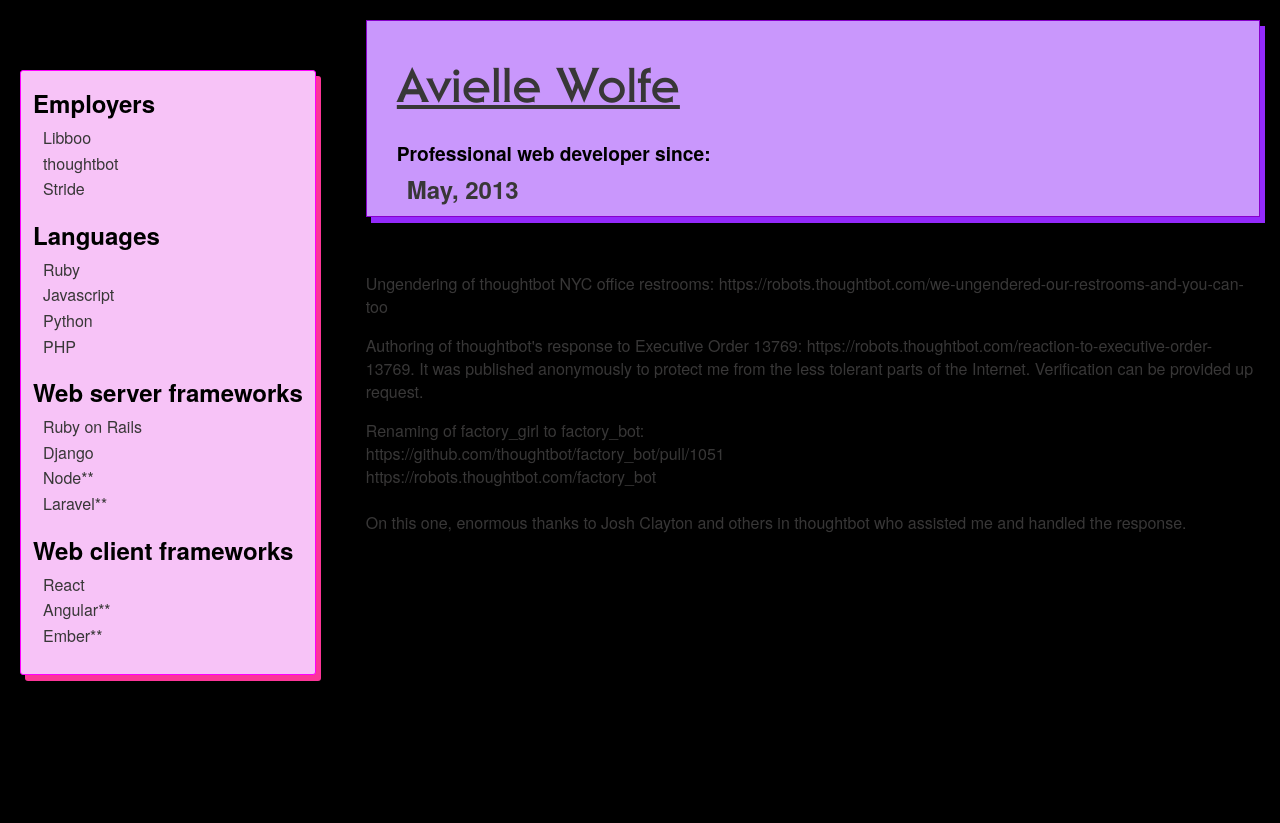
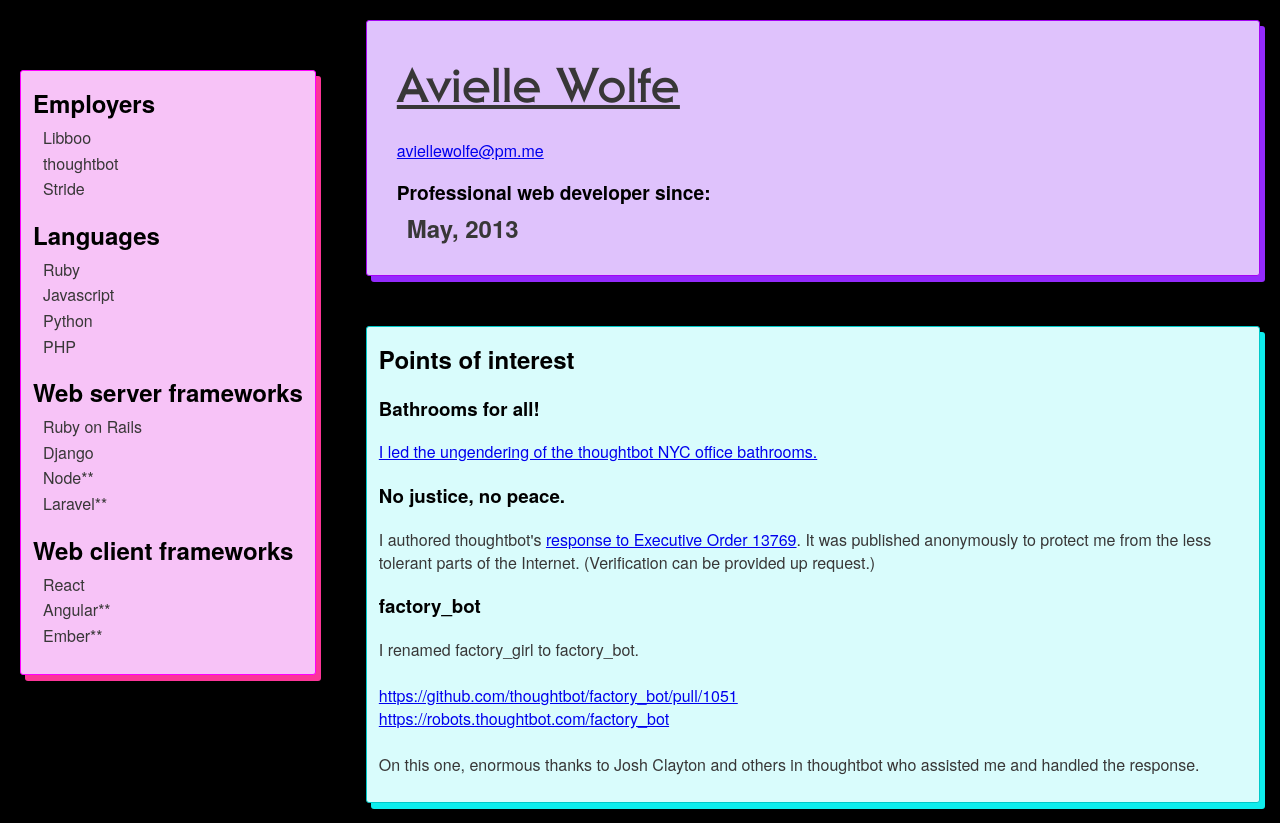
Before and after one commit to Euraldius/avielle-os, a Vue app: page /#/resume in a window 1280 px wide. Before the commit the page ends 800 px from the top, so only its background shows below. Built offline with nearby package versions, Linux system fonts and the light colour scheme.

Commit message:
Style points of interest

```diff
--- a/src/views/Resume.vue
+++ b/src/views/Resume.vue
@@ -42,26 +42,36 @@
       <section class="main">
         <header class="header">
           <h1>Avielle Wolfe</h1>
+          <p><a href="mailto:aviellewolfe@pm.me">aviellewolfe@pm.me</a></p>
           <h2>Professional web developer since:</h2>
-          <p>May, 2013</p>
+          <p class="response">May, 2013</p>
         </header>
+        <section class="points-of-interest">
+          <h2>Points of interest</h2>
           <section>
-          <h2>Points of interest</h2>
-          <p>Ungendering of thoughtbot NYC office restrooms: https://robots.thoughtbot.com/we-ungendered-our-restrooms-and-you-can-too</p>
+            <h3>Bathrooms for all!</h3>
+            <p><a href="https://robots.thoughtbot.com/we-ungendered-our-restrooms-and-you-can-too">I led the ungendering of the thoughtbot NYC office bathrooms.</a></p>
+          </section>
+          <section>
+            <h3>No justice, no peace.</h3>
             <p>
-            Authoring of thoughtbot's response to Executive Order 13769:
-            https://robots.thoughtbot.com/reaction-to-executive-order-13769.
+              I authored thoughtbot's <a href="https://robots.thoughtbot.com/reaction-to-executive-order-13769">response to Executive Order 13769</a>.
               It was published anonymously to protect me from the less tolerant parts of
-            the Internet. Verification can be provided up request.
+              the Internet. (Verification can be provided up request.)
             </p>
+          </section>
+          <section>
+            <h3>factory_bot</h3>
             <p>
-            Renaming of factory_girl to factory_bot:<br/>
-            https://github.com/thoughtbot/factory_bot/pull/1051<br/>
-            https://robots.thoughtbot.com/factory_bot<br/>
+              I renamed factory_girl to factory_bot.<br/>
+              <br/>
+              <a href="https://github.com/thoughtbot/factory_bot/pull/1051">https://github.com/thoughtbot/factory_bot/pull/1051</a><br/>
+              <a href="https://robots.thoughtbot.com/factory_bot">https://robots.thoughtbot.com/factory_bot</a><br/>
               <br/>
               On this one, enormous thanks to Josh Clayton and others in thoughtbot
               who assisted me and handled the response.
             </p>
+          </section>
         </section>
       </section>
     </div>
@@ -86,15 +96,24 @@
 $light-pink: #f7c3f7;
 $pink: #fc3598;
 
-$stolen-purple: #8800cc;
+$stolen-purple: #a404f4;
 $plum: #932afc;
-$lavender: #c997fc;
+$lavender: #dfc2fc;
+
+$powder-blue: #d9fcfc;
+$eighties-ski-jacket: #00c9c9;
+$teal: #0eeded;
 
 h2 {
   color: black;
   font-stretch: condensed;
   margin-top: 5px;
   margin-bottom: 5px;
+}
+
+h3 {
+  color: black;
+  font-stretch: condensed;
 }
 
 .resume {
@@ -105,9 +124,10 @@
 .header {
   background: $lavender;
   border: 1px solid $stolen-purple;
+  border-radius: 3px;
   box-shadow: 5px 6px 0px $plum;
   padding-left: 30px;
-  padding-bottom: 10px;
+  padding-bottom: 30px;
 
   h1 {
     color: $text-grey;
@@ -124,7 +144,7 @@
     padding-bottom: 0px;
   }
 
-  p {
+  .response {
     font-size: 1.5em;
     font-weight: bold;
     padding-left: 10px;
@@ -159,4 +179,13 @@
     line-height: 1.6em;
   }
 }
+
+.points-of-interest {
+  background: $powder-blue;
+  border: 1px solid $eighties-ski-jacket;
+  border-radius: 3px;
+  box-shadow: 5px 6px 0px $teal;
+  margin-top: 50px;
+  padding: 10px 12px;
+}
 </style>
```
Lines whose indentation alone changed are shown as unchanged.
